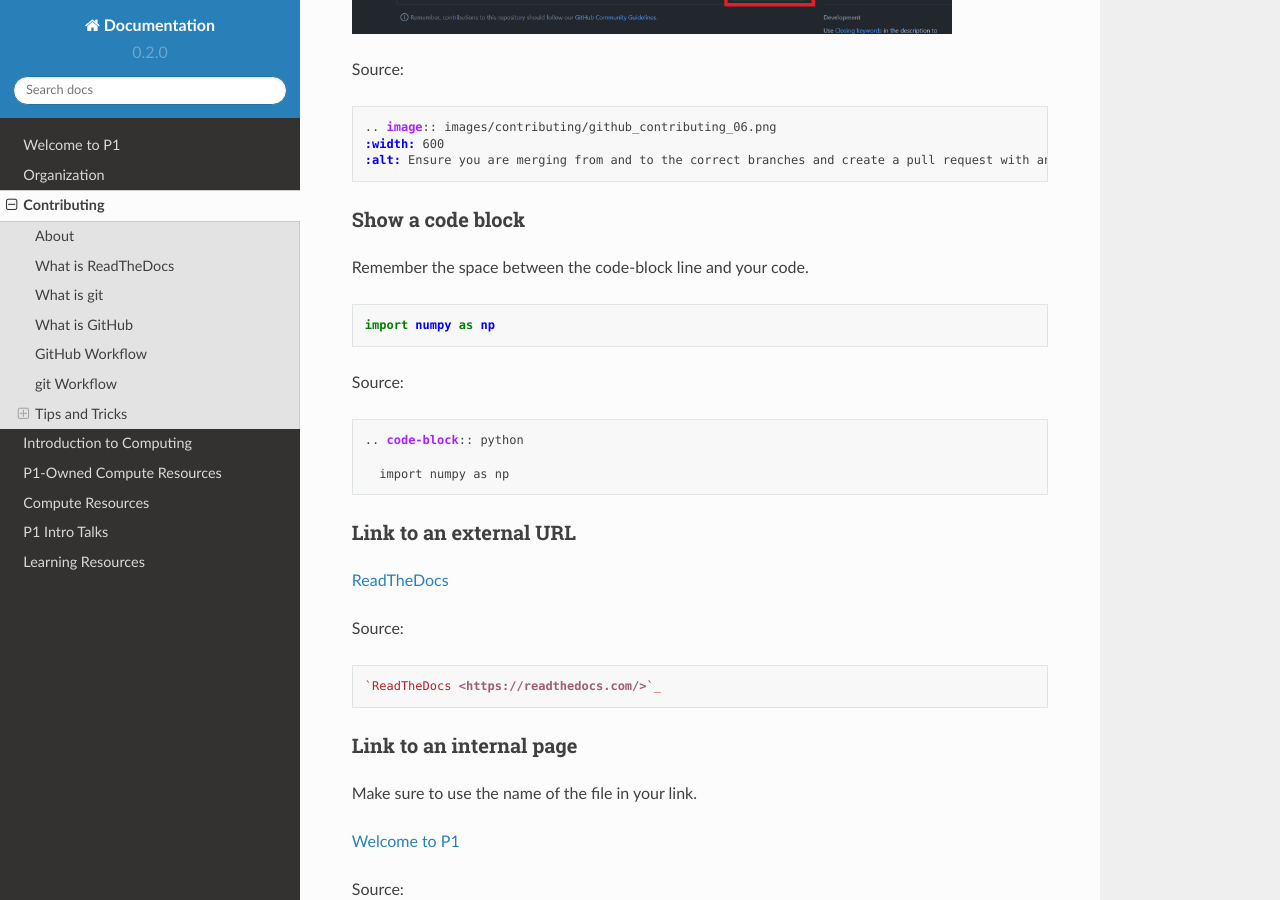
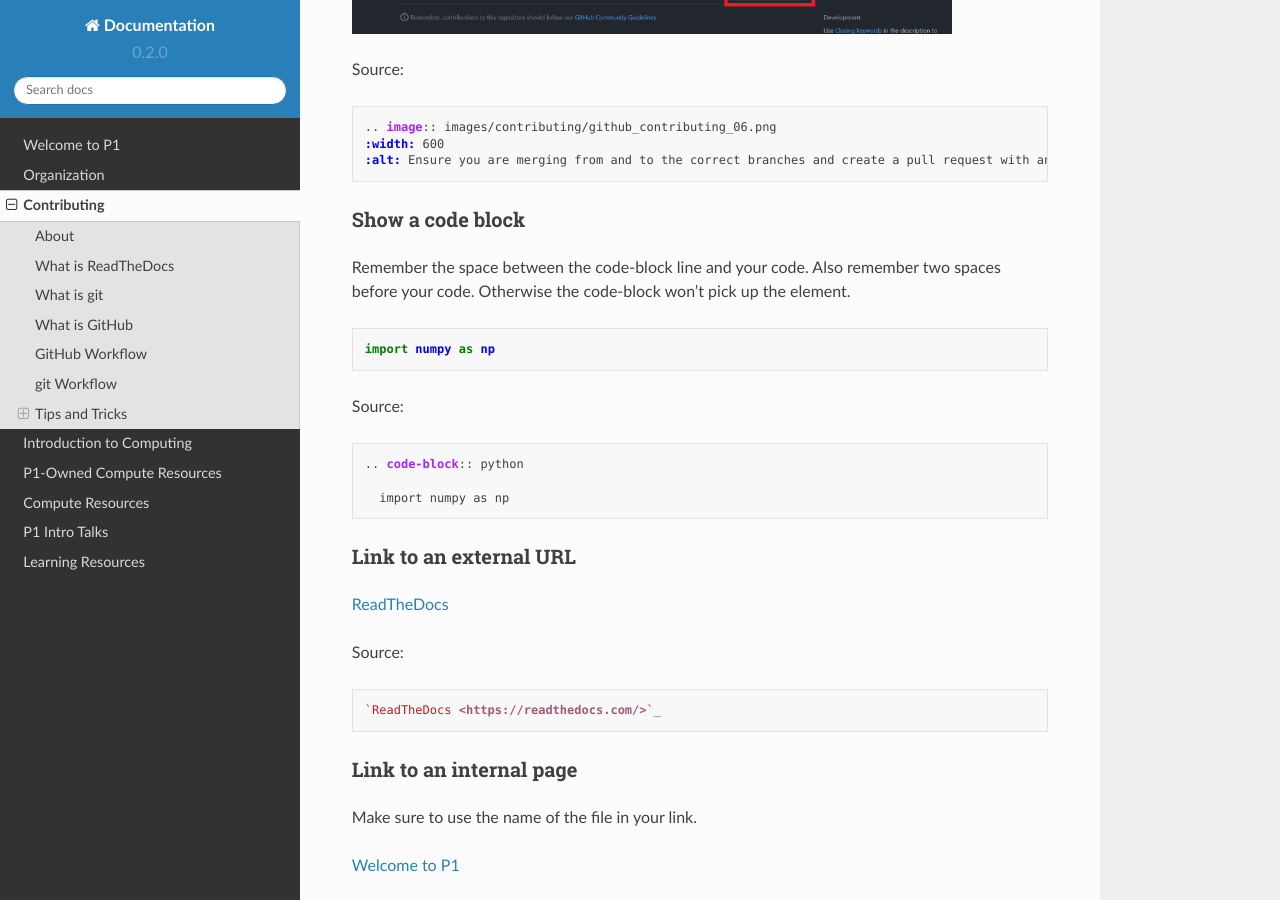
Before and after one commit to Pioneer-Centre-for-AI/p1-compute-documentation, a Sphinx documentation site: the page built from docs/source/contributing.rst, in a window 1280 px wide and 900 px high, scrolled down 6204 px. Built offline with Sphinx 7.4.7 and the Read the Docs theme 2.0.0, drawn with Linux system fonts in a browser that asks for light colours.

Commit message:
Update contributing.rst

```diff
--- a/docs/source/contributing.rst
+++ b/docs/source/contributing.rst
@@ -163,7 +163,7 @@ Source:
 
 Show a code block
 =================
-Remember the space between the code-block line and your code.
+Remember the space between the code-block line and your code. Also remember two spaces before your code. Otherwise the code-block won't pick up the element.
 
 .. code-block:: python
 
```
